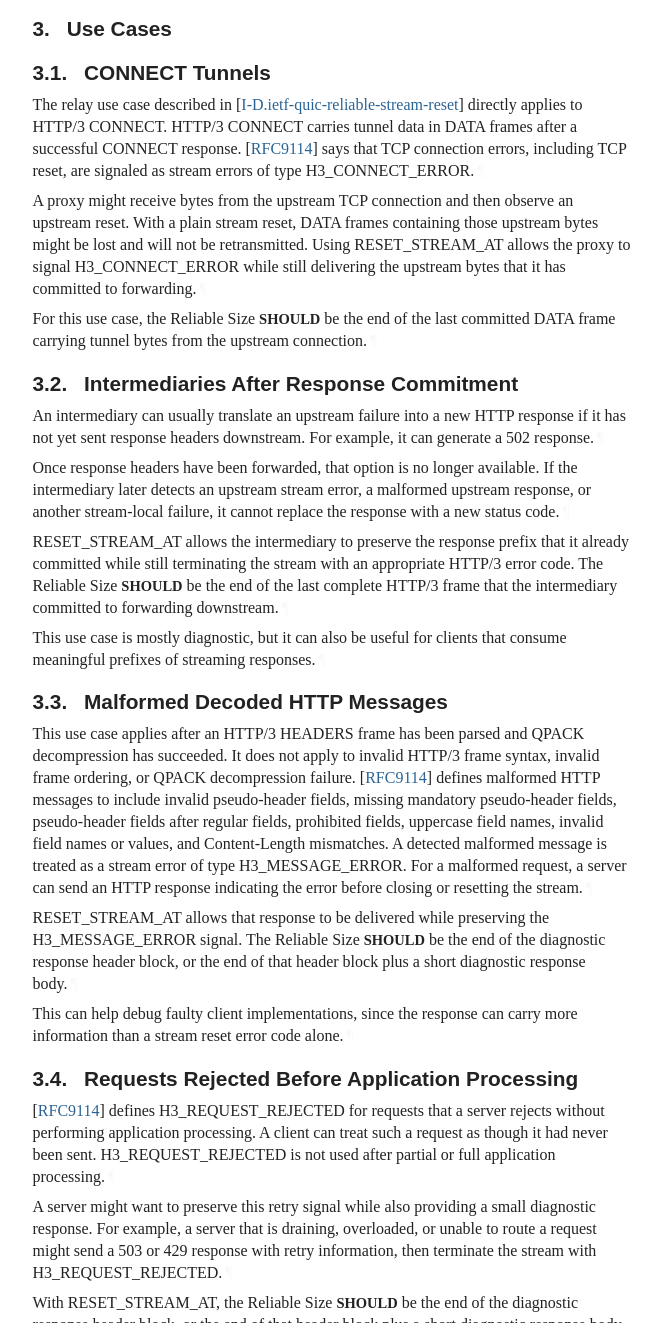
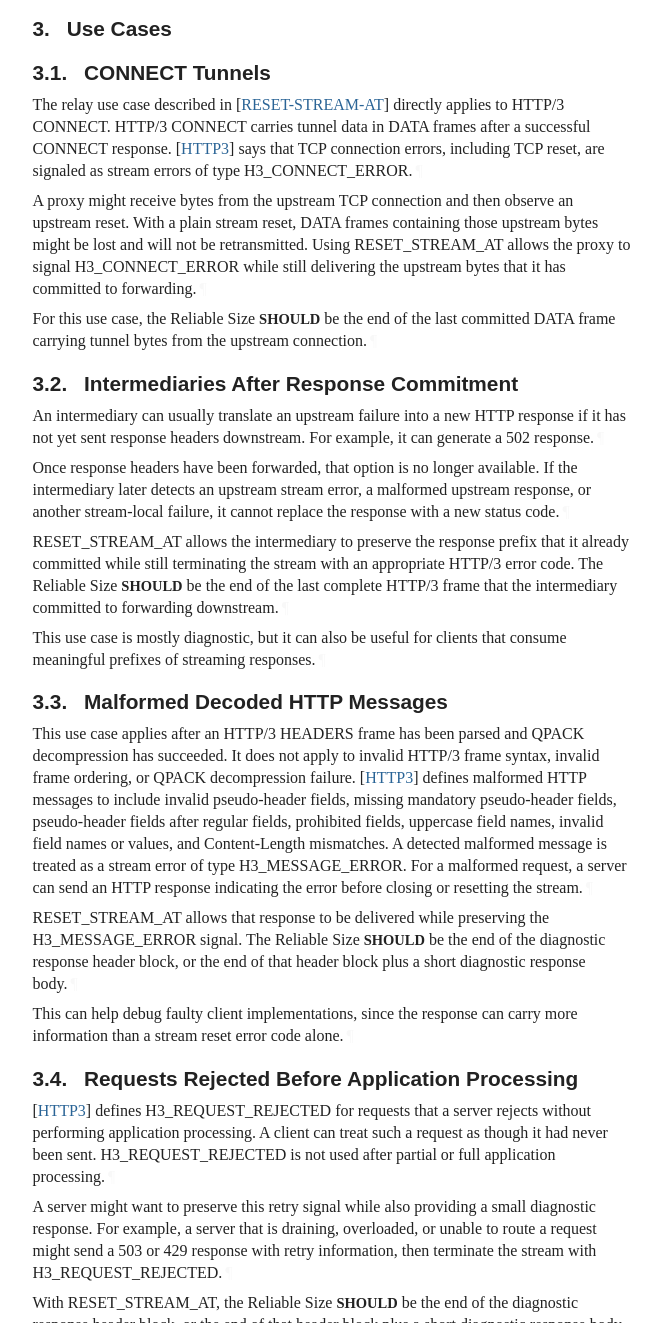
Before and after one commit to marten-seemann/draft-seemann-httpbis-reset-stream-at, a plain HTML site: page draft-seemann-httpbis-reset-stream-at.html in a window 1280 px wide. Shown: the part 1477-2800 px from the top of the page, without its empty margins (92-753 px from the left). Drawn offline with Linux system fonts and the light colour scheme; a web font is replaced by a local one.

Commit message:
Script updating gh-pages from 636df46. [ci skip]

```diff
--- a/draft-seemann-httpbis-reset-stream-at.html
+++ b/draft-seemann-httpbis-reset-stream-at.html
@@ -1099,9 +1099,9 @@ useful to deliver.  In HTTP/3, that prefix is often an HTTP response header
 block, optionally followed by a short diagnostic response body, or a partial
 response received from an upstream host.<a href="#section-abstract-1" class="pilcrow">¶</a></p>
 <p id="section-abstract-2">WebTransport over HTTP/3 uses RESET_STREAM_AT
-<span>[<a href="#I-D.ietf-quic-reliable-stream-reset" class="cite xref">I-D.ietf-quic-reliable-stream-reset</a>]</span> to ensure that stream prefix
+<span>[<a href="#RESET-STREAM-AT" class="cite xref">RESET-STREAM-AT</a>]</span> to ensure that stream prefix
 information is delivered when a WebTransport stream is reset
-<span>[<a href="#I-D.ietf-webtrans-http3" class="cite xref">I-D.ietf-webtrans-http3</a>]</span>.  That use case motivated the QUIC extension, and
+<span>[<a href="#WEBTRANS-HTTP3" class="cite xref">WEBTRANS-HTTP3</a>]</span>.  That use case motivated the QUIC extension, and
 many HTTP/3 implementations already support it for that reason.  This document
 records additional HTTP/3 use cases for the same mechanism.<a href="#section-abstract-2" class="pilcrow">¶</a></p>
 <p id="section-abstract-3">This document describes HTTP/3 use cases for the RESET_STREAM_AT.  These include
@@ -1223,7 +1223,7 @@ application processing.<a href="#section-abstract-3" class="pilcrow">¶</a></p>
       <h2 id="name-introduction">
 <a href="#section-1" class="section-number selfRef">1. </a><a href="#name-introduction" class="section-name selfRef">Introduction</a>
       </h2>
-<p id="section-1-1">HTTP/3 uses QUIC streams to carry requests and responses <span>[<a href="#RFC9114" class="cite xref">RFC9114</a>]</span>. Several
+<p id="section-1-1">HTTP/3 uses QUIC streams to carry requests and responses <span>[<a href="#HTTP3" class="cite xref">HTTP3</a>]</span>. Several
 HTTP/3 errors are signaled by abruptly terminating a stream with an HTTP/3 error
 code.  However, a QUIC stream reset does not ensure delivery of stream data sent
 before the reset.<a href="#section-1-1" class="pilcrow">¶</a></p>
@@ -1263,11 +1263,10 @@ appear in all capitals, as shown here.<a href="#section-2-1" class="pilcrow">¶<
         <h3 id="name-connect-tunnels">
 <a href="#section-3.1" class="section-number selfRef">3.1. </a><a href="#name-connect-tunnels" class="section-name selfRef">CONNECT Tunnels</a>
         </h3>
-<p id="section-3.1-1">The relay use case described in <span>[<a href="#I-D.ietf-quic-reliable-stream-reset" class="cite xref">I-D.ietf-quic-reliable-stream-reset</a>]</span>
-directly applies to HTTP/3 CONNECT.  HTTP/3 CONNECT carries tunnel data in DATA
-frames after a successful CONNECT response.  <span>[<a href="#RFC9114" class="cite xref">RFC9114</a>]</span> says that TCP
-connection errors, including TCP reset, are signaled as stream errors of type
-H3_CONNECT_ERROR.<a href="#section-3.1-1" class="pilcrow">¶</a></p>
+<p id="section-3.1-1">The relay use case described in <span>[<a href="#RESET-STREAM-AT" class="cite xref">RESET-STREAM-AT</a>]</span> directly applies to HTTP/3
+CONNECT.  HTTP/3 CONNECT carries tunnel data in DATA frames after a successful
+CONNECT response.  <span>[<a href="#HTTP3" class="cite xref">HTTP3</a>]</span> says that TCP connection errors, including TCP
+reset, are signaled as stream errors of type H3_CONNECT_ERROR.<a href="#section-3.1-1" class="pilcrow">¶</a></p>
 <p id="section-3.1-2">A proxy might receive bytes from the upstream TCP connection and then observe an
 upstream reset.  With a plain stream reset, DATA frames containing those
 upstream bytes might be lost and will not be retransmitted.  Using
@@ -1304,7 +1303,7 @@ consume meaningful prefixes of streaming responses.<a href="#section-3.2-4" clas
         </h3>
 <p id="section-3.3-1">This use case applies after an HTTP/3 HEADERS frame has been parsed and QPACK
 decompression has succeeded.  It does not apply to invalid HTTP/3 frame syntax,
-invalid frame ordering, or QPACK decompression failure. <span>[<a href="#RFC9114" class="cite xref">RFC9114</a>]</span> defines
+invalid frame ordering, or QPACK decompression failure. <span>[<a href="#HTTP3" class="cite xref">HTTP3</a>]</span> defines
 malformed HTTP messages to include invalid pseudo-header fields, missing
 mandatory pseudo-header fields, pseudo-header fields after regular fields,
 prohibited fields, uppercase field names, invalid field names or values, and
@@ -1324,10 +1323,10 @@ more information than a stream reset error code alone.<a href="#section-3.3-3" c
         <h3 id="name-requests-rejected-before-ap">
 <a href="#section-3.4" class="section-number selfRef">3.4. </a><a href="#name-requests-rejected-before-ap" class="section-name selfRef">Requests Rejected Before Application Processing</a>
         </h3>
-<p id="section-3.4-1"><span>[<a href="#RFC9114" class="cite xref">RFC9114</a>]</span> defines H3_REQUEST_REJECTED for requests that a server rejects
-without performing application processing.  A client can treat such a request as
-though it had never been sent.  H3_REQUEST_REJECTED is not used after partial or
-full application processing.<a href="#section-3.4-1" class="pilcrow">¶</a></p>
+<p id="section-3.4-1"><span>[<a href="#HTTP3" class="cite xref">HTTP3</a>]</span> defines H3_REQUEST_REJECTED for requests that a server rejects without
+performing application processing.  A client can treat such a request as though
+it had never been sent.  H3_REQUEST_REJECTED is not used after partial or full
+application processing.<a href="#section-3.4-1" class="pilcrow">¶</a></p>
 <p id="section-3.4-2">A server might want to preserve this retry signal while also providing a small
 diagnostic response.  For example, a server that is draining, overloaded, or
 unable to route a request might send a 503 or 429 response with retry
@@ -1368,7 +1367,11 @@ the stream error.<a href="#section-3.4-3" class="pilcrow">¶</a></p>
 <a href="#section-6.1" class="section-number selfRef">6.1. </a><a href="#name-normative-references" class="section-name selfRef">Normative References</a>
         </h3>
 <dl class="references">
-<dt id="I-D.ietf-quic-reliable-stream-reset">[I-D.ietf-quic-reliable-stream-reset]</dt>
+<dt id="HTTP3">[HTTP3]</dt>
+        <dd>
+<span class="refAuthor">Bishop, M., Ed.</span>, <span class="refTitle">"HTTP/3"</span>, <span class="seriesInfo">RFC 9114</span>, <span class="seriesInfo">DOI 10.17487/RFC9114</span>, <time datetime="2022-06" class="refDate">June 2022</time>, <span>&lt;<a href="https://www.rfc-editor.org/rfc/rfc9114">https://www.rfc-editor.org/rfc/rfc9114</a>&gt;</span>. </dd>
+<dd class="break"></dd>
+<dt id="RESET-STREAM-AT">[RESET-STREAM-AT]</dt>
         <dd>
 <span class="refAuthor">Seemann, M.</span> and <span class="refAuthor">K. Oku</span>, <span class="refTitle">"QUIC Stream Resets with Partial Delivery"</span>, <span class="refContent">Work in Progress</span>, <span class="seriesInfo">Internet-Draft, draft-ietf-quic-reliable-stream-reset-08</span>, <time datetime="2026-06-26" class="refDate">26 June 2026</time>, <span>&lt;<a href="https://datatracker.ietf.org/doc/html/draft-ietf-quic-reliable-stream-reset-08">https://datatracker.ietf.org/doc/html/draft-ietf-quic-reliable-stream-reset-08</a>&gt;</span>. </dd>
 <dd class="break"></dd>
@@ -1377,12 +1380,8 @@ the stream error.<a href="#section-3.4-3" class="pilcrow">¶</a></p>
 <span class="refAuthor">Bradner, S.</span>, <span class="refTitle">"Key words for use in RFCs to Indicate Requirement Levels"</span>, <span class="seriesInfo">BCP 14</span>, <span class="seriesInfo">RFC 2119</span>, <span class="seriesInfo">DOI 10.17487/RFC2119</span>, <time datetime="1997-03" class="refDate">March 1997</time>, <span>&lt;<a href="https://www.rfc-editor.org/rfc/rfc2119">https://www.rfc-editor.org/rfc/rfc2119</a>&gt;</span>. </dd>
 <dd class="break"></dd>
 <dt id="RFC8174">[RFC8174]</dt>
-        <dd>
+      <dd>
 <span class="refAuthor">Leiba, B.</span>, <span class="refTitle">"Ambiguity of Uppercase vs Lowercase in RFC 2119 Key Words"</span>, <span class="seriesInfo">BCP 14</span>, <span class="seriesInfo">RFC 8174</span>, <span class="seriesInfo">DOI 10.17487/RFC8174</span>, <time datetime="2017-05" class="refDate">May 2017</time>, <span>&lt;<a href="https://www.rfc-editor.org/rfc/rfc8174">https://www.rfc-editor.org/rfc/rfc8174</a>&gt;</span>. </dd>
-<dd class="break"></dd>
-<dt id="RFC9114">[RFC9114]</dt>
-      <dd>
-<span class="refAuthor">Bishop, M., Ed.</span>, <span class="refTitle">"HTTP/3"</span>, <span class="seriesInfo">RFC 9114</span>, <span class="seriesInfo">DOI 10.17487/RFC9114</span>, <time datetime="2022-06" class="refDate">June 2022</time>, <span>&lt;<a href="https://www.rfc-editor.org/rfc/rfc9114">https://www.rfc-editor.org/rfc/rfc9114</a>&gt;</span>. </dd>
 <dd class="break"></dd>
 </dl>
 </section>
@@ -1393,7 +1392,7 @@ the stream error.<a href="#section-3.4-3" class="pilcrow">¶</a></p>
 <a href="#section-6.2" class="section-number selfRef">6.2. </a><a href="#name-informative-references" class="section-name selfRef">Informative References</a>
         </h3>
 <dl class="references">
-<dt id="I-D.ietf-webtrans-http3">[I-D.ietf-webtrans-http3]</dt>
+<dt id="WEBTRANS-HTTP3">[WEBTRANS-HTTP3]</dt>
       <dd>
 <span class="refAuthor">Frindell, A.</span>, <span class="refAuthor">Kinnear, E.</span>, and <span class="refAuthor">V. Vasiliev</span>, <span class="refTitle">"WebTransport over HTTP/3"</span>, <span class="refContent">Work in Progress</span>, <span class="seriesInfo">Internet-Draft, draft-ietf-webtrans-http3-15</span>, <time datetime="2026-03-02" class="refDate">2 March 2026</time>, <span>&lt;<a href="https://datatracker.ietf.org/doc/html/draft-ietf-webtrans-http3-15">https://datatracker.ietf.org/doc/html/draft-ietf-webtrans-http3-15</a>&gt;</span>. </dd>
 <dd class="break"></dd>
```
Also changed, not shown: draft-seemann-httpbis-reset-stream-at.txt.
